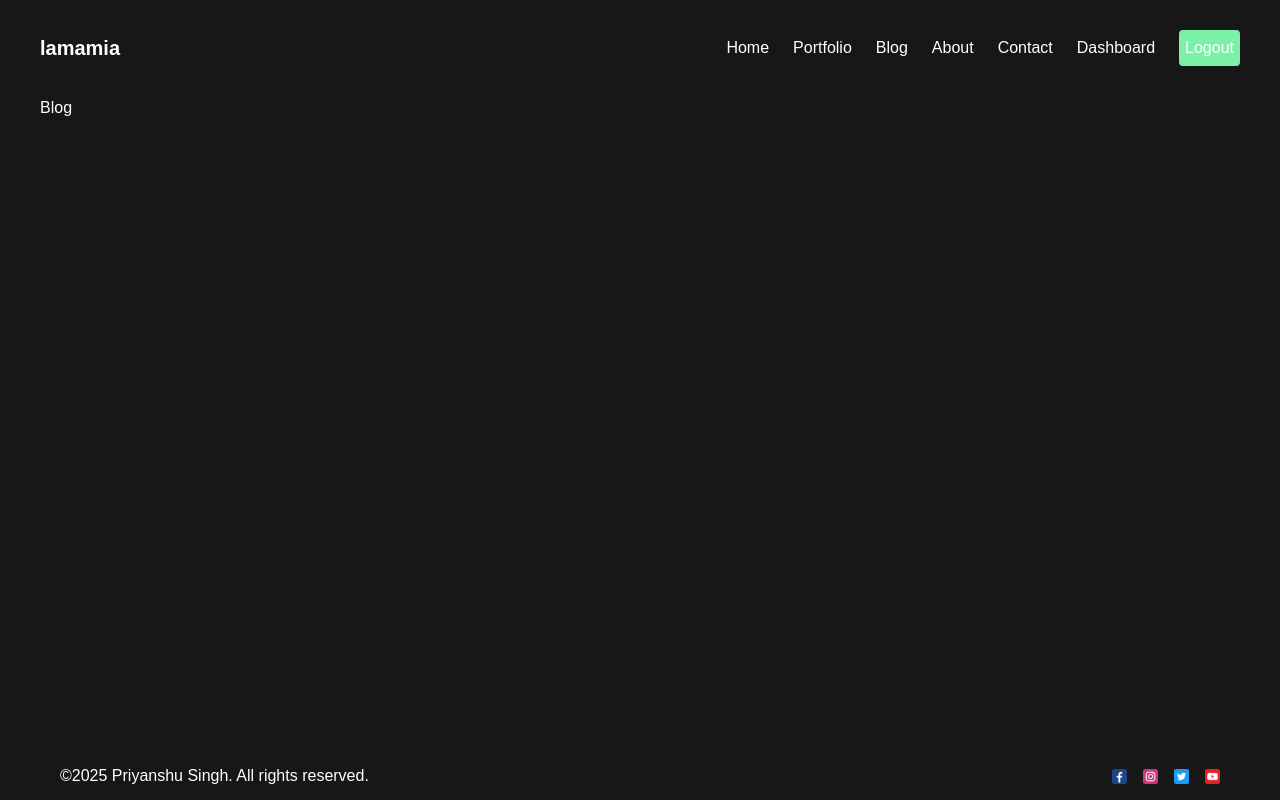
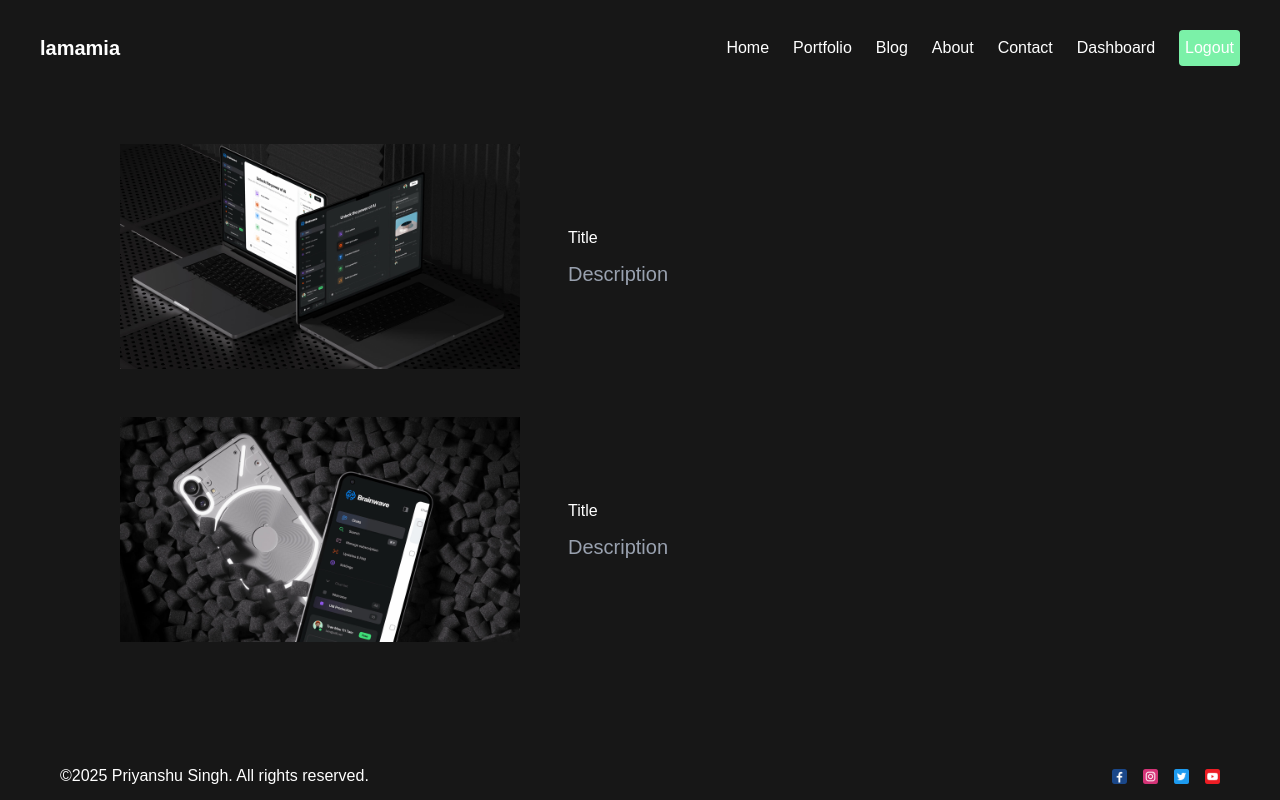
Before and after one commit to priyanshu0511/fullstack-app-using-nextjs, a Next.js app: page /blog in a window 1280 px wide. Built offline with nearby package versions, Linux system fonts and the light colour scheme.

Commit message:
added blog page

```diff
--- a/src/app/blog/[id]/page.jsx
+++ b/src/app/blog/[id]/page.jsx
@@ -1,8 +1,41 @@
+import Image from 'next/image'
 import React from 'react'
 
 const BlogPost = () => {
   return (
-    <div>BlogPost</div>
+     <div className="px-20">
+      <div className="flex">
+        <div className="flex-1 flex flex-col justify-between">
+          <h1 className="text-4xl">Title</h1>
+          <p className="text-xl font-light">
+            Description
+          </p>
+          <div className="flex items-center gap-2.5">
+            <Image
+              src="/hero.png"
+              alt=""
+              width={40}
+              height={40}
+              className="object-cover rounded-full"
+            />
+            <span className="">Username</span>
+          </div>
+        </div>
+        <div className="flex-1 h-76 relative">
+          <Image
+            src="/apps.jpg"
+            alt=""
+            fill={true}
+            className="object-cover"
+          />
+        </div>
+      </div>
+      <div className="mt-12 text-xl font-light text-gray-300 text-center">
+        <p className="">
+         Content
+        </p>
+      </div>
+    </div>
   )
 }
 
--- a/src/app/blog/page.jsx
+++ b/src/app/blog/page.jsx
@@ -1,8 +1,42 @@
+import Image from 'next/image'
+import Link from 'next/link'
 import React from 'react'
 
 const Blog = () => {
   return (
-    <div>Blog</div>
+    <div className="px-20">
+        <Link href={`/blog/1`} className="flex items-center gap-12 mb-12 mt-12">
+          <div className="">
+            <Image
+              src="/websites.jpg"
+              alt=""
+              width={400}
+              height={250}
+              className="object-cover"
+            />
+          </div>
+          <div className="">
+            <h1 className="mb-2.5">Title</h1>
+            <p className="text-xl text-gray-400">Description</p>
+          </div>
+        </Link>
+        <Link href={`/blog/2`} className="flex items-center gap-12 mb-12">
+          <div className="">
+            <Image
+              src="/apps.jpg"
+              alt=""
+              width={400}
+              height={250}
+              className="object-cover"
+            />
+          </div>
+          <div className="">
+            <h1 className="mb-2.5">Title</h1>
+            <p className="text-xl text-gray-400">Description</p>
+          </div>
+        </Link>
+
+    </div>
   )
 }
 
```
